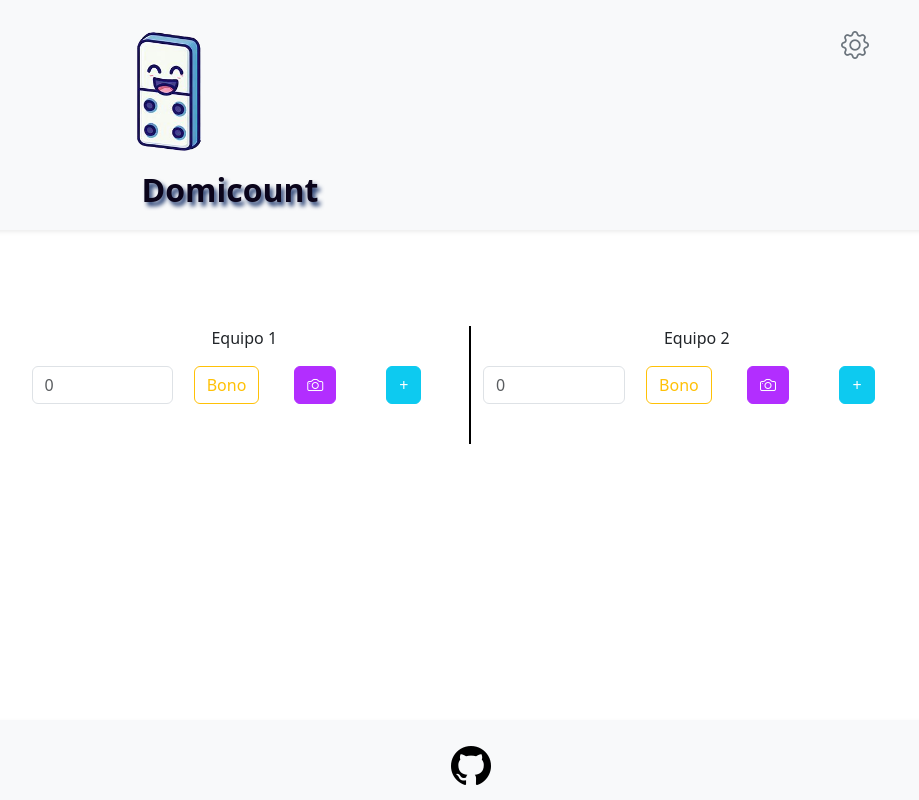
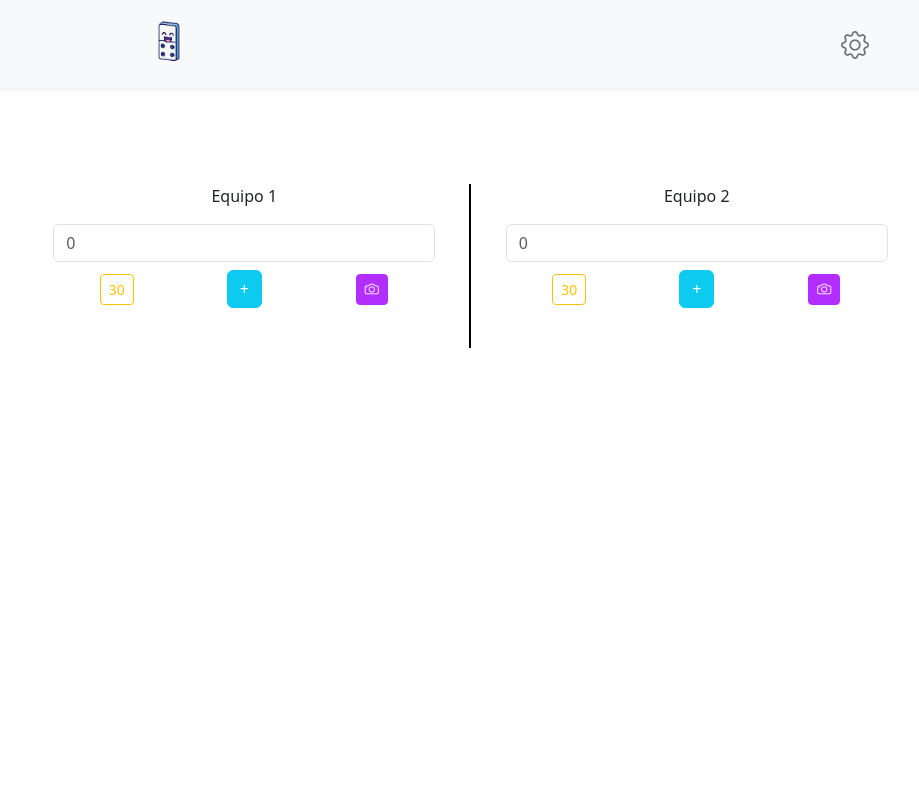
Before and after one commit to ortizjulioc/domicount, a plain HTML site: page index.html in a window 1280 px wide. Shown: the whole page, without its empty margins (169-1088 px from the left). Drawn offline with nearby package versions, Linux system fonts and the light colour scheme.

Commit message:
Controls reordered

```diff
--- a/css/styles.css
+++ b/css/styles.css
@@ -15,7 +15,6 @@ footer {
   bottom: 0;
   width: 100%;
   height: 80px;/* Footer height */
-  position: absolute;
 }
 
 .domino {
@@ -25,7 +24,7 @@ footer {
 }
 
 .imagenlogo {
-  height: 150px;
+  height: 50px;
   padding: 0px;
 }
 
--- a/index.html
+++ b/index.html
@@ -1,27 +1,39 @@
 <!DOCTYPE html>
 <html lang="en">
+
 <head class="d-flex">
   <meta charset="UTF-8">
   <meta name="viewport" content="width=device-width, initial-scale=1.0">
-
   <title>Domicount</title>
   <link rel="stylesheet" href="css/styles.css">
   <link rel="stylesheet" href="https://cdn.jsdelivr.net/npm/bootstrap@5.3.1/dist/css/bootstrap.min.css">
-    <link href="https://cdn.jsdelivr.net/npm/bootstrap@5.3.1/dist/css/bootstrap.min.css" rel="stylesheet" integrity="sha384-4bw+/aepP/YC94hEpVNVgiZdgIC5+VKNBQNGCHeKRQN+PtmoHDEXuppvnDJzQIu9" crossorigin="anonymous">
+  <link href="https://cdn.jsdelivr.net/npm/bootstrap@5.3.1/dist/css/bootstrap.min.css" rel="stylesheet"
+    integrity="sha384-4bw+/aepP/YC94hEpVNVgiZdgIC5+VKNBQNGCHeKRQN+PtmoHDEXuppvnDJzQIu9" crossorigin="anonymous">
   <link rel="stylesheet" href="https://cdn.jsdelivr.net/npm/bootstrap-icons@1.10.5/font/bootstrap-icons.css">
 </head>
+
 <body>
   <div class="loader-container hide-feature">
-    <div class="lds-spinner hide-feature"><div></div><div></div><div></div><div></div><div></div><div></div><div></div><div></div><div></div><div></div><div></div><div></div></div>
+    <div class="lds-spinner hide-feature">
+      <div></div>
+      <div></div>
+      <div></div>
+      <div></div>
+      <div></div>
+      <div></div>
+      <div></div>
+      <div></div>
+      <div></div>
+      <div></div>
+      <div></div>
+      <div></div>
+    </div>
   </div>
   <header class="shadow-sm p-3 mb-5 bg-body-tertiary rounded">
     <div class="text-center ">
       <div class="row align-items-start">
         <div class="col-3 img text-center">
           <img class="imagenlogo" src="imagenes/domicount.png" alt="">
-        <div class="col-3 text-center fs-2 fw-bold d-flex justify-content-start">
-          <p class="domino">Domicount</p>
-        </div>
         </div>
         <div class="col-6 text-end">
           <button id="btnSetting" class="btn bi bi-gear fs-3 text-secondary"></button>
@@ -41,8 +53,10 @@
               <div class="col-6 mt-3 justify-content-center mt-3">
                 <button id="btnGuardar" class="btn btn-info text-white btn-block">Guardar</button>
               </div>
-            <div class="col-6 mt-3 justify-content-center"><button id="btnCancelar" class="btn btn-outline-danger">Cancelar</button></div>
-            <div class="col-12 mt-3"><button class="btn btn-outline-danger form-control" id="btnReset">Reiniciar</button></div>
+              <div class="col-6 mt-3 justify-content-center"><button id="btnCancelar"
+                  class="btn btn-outline-danger">Cancelar</button></div>
+              <div class="col-12 mt-3"><button class="btn btn-outline-danger form-control"
+                  id="btnReset">Reiniciar</button></div>
             </div>
           </div>
         </div>
@@ -57,21 +71,26 @@
         <div class="col-6 border-end border-2 border-black">
           <div class="row">
             <span id="lblNombreEquipo1" class="mb-3">Equipo 1</span>
-            <form class="d-flex">
+          </div>
+          <div class="row">
+            <form class="d-flex justify-content-center">
+              <div class="row">
+                <div class="col-12">
+                  <input id="eq1" type="number" class="form-control ipequipo1 " placeholder="0">
+                </div>
+                <div class="col-12 d-flex mt-2">
                   <div class="col-4">
-                <input id="eq1" type="number" class="form-control ipequipo1 "placeholder="0">
+                    <button id="agregarBono1" class="btn btn-outline-warning btn-block voton1 btn-sm">30</button>
                   </div>
-              <div class="col-3">
-                <button id="agregarBono1" class="btn btn-outline-warning btn-block voton1">Bono</button>
+                  <div class="col-4">
+                    <button id="btn1" class="btn btn-info text-white btn-block voton1"> +</button>
                   </div>
-              <div class="col-2 feature-container">
-                <button id="countCV1" class="btn btn-primary btn-feature">
+                  <div class="col-4">
+                    <button id="countCV1" class="btn btn-primary btn-feature btn-sm">
                       <i class="bi bi-camera"></i>
                     </button>
-                <input type="file" id="imageFile1" capture="enviroment" accept="image/*" style="display:none;"/>
                   </div>
-              <div class="col-3">
-                <button id="btn1" class="btn btn-info text-white btn-block voton1"> +</button>
+                </div>
               </div>
             </form>
           </div>
@@ -88,21 +107,26 @@
         <div class="col-6">
           <div class="row">
             <span id="lblNombreEquipo2" class="mb-3">Equipo 2</span>
-            <form class="d-flex">
-              <div class="col-4">
+          </div>
+          <div class="row">
+            <form class="d-flex justify-content-center">
+              <div class="row">
+                <div class="col-12">
                   <input id="eq2" type="number" class="form-control ipequipo2" placeholder="0">
                 </div>
-              <div class="col-3">
-                <button id="agregarBono2" class="btn btn-outline-warning voton1">Bono</button>
+                <div class="col-12 d-flex mt-2">
+                  <div class="col-4 justify-content-center text-center">
+                    <button id="agregarBono2" class="btn btn-outline-warning btn-sm">30</button>
                   </div>
-              <div class="col-2 feature-container">
-                <button id="countCV2" class="btn btn-primary btn-feature">
+                  <div class="col-4 justify-content-center text-center">
+                    <button id="btn2" class="btn btn-info text-white voton2">+</button>
+                  </div>
+                  <div class="col-4 justify-content-center text-center">
+                    <button id="countCV2" class="btn btn-primary btn-sm btn-feature">
                       <i class="bi bi-camera"></i>
                     </button>
-                <input type="file" id="imageFile2" capture="enviroment" accept="image/*" style="display:none;"/>
                   </div>
-              <div class="col-3">
-                <button id="btn2" class="btn btn-info text-white voton2">+</button>
+                </div>
               </div>
             </form>
           </div>
@@ -116,20 +140,12 @@
         </div>
       </div>
   </section>
-  <footer class="shadow-sm p-3 bg-body-tertiary rounded">
-    <div class="text-center">
-      <div class="row align-items-start">
-        <div class="col text fs-2 fw-bold d-flex justify-content-start">
-        </div>
-        <div class="img">
-          <a href="https://github.com/ortizjulioc/domicount" target="_blank" class="github-logo"><i class="bi bi-github fs-1"></i></a>
-        </div>
-        <div class="col text-end">
-        </div>
-      </div>
-    </div>
-  </footer>
-   <script src="https://cdn.jsdelivr.net/npm/bootstrap@5.3.1/dist/js/bootstrap.bundle.min.js" integrity="sha384-HwwvtgBNo3bZJJLYd8oVXjrBZt8cqVSpeBNS5n7C8IVInixGAoxmnlMuBnhbgrkm" crossorigin="anonymous"></script>
+  <input type="file" id="imageFile2" capture="enviroment" accept="image/*" style="display:none;" />
+  <input type="file" id="imageFile1" capture="enviroment" accept="image/*" style="display:none;" />
+  <script src="https://cdn.jsdelivr.net/npm/bootstrap@5.3.1/dist/js/bootstrap.bundle.min.js"
+    integrity="sha384-HwwvtgBNo3bZJJLYd8oVXjrBZt8cqVSpeBNS5n7C8IVInixGAoxmnlMuBnhbgrkm"
+    crossorigin="anonymous"></script>
   <script src="js/main.js"></script>
 </body>
+
 </html>
```
Lines whose indentation alone changed are shown as unchanged.
